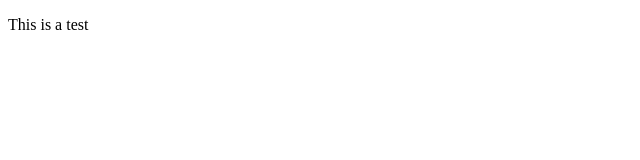
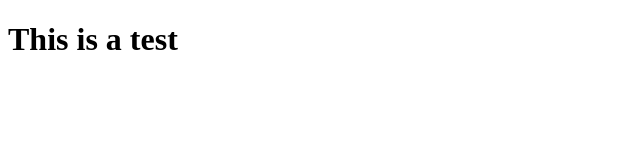
Before and after one commit to AI-Factory-Repos/test-page, a plain HTML site: page frontend/index.html in a window 1280 px wide. Shown: the whole page, without its empty margins (0-640 px from the left). Drawn offline with Linux system fonts and the light colour scheme.

Commit message:
[skip ci] AI Agent: [FE-2] Updated index.html to display 'This is a test' content using a semantic h1 element within the main body. — frontend/index.html

```diff
--- a/frontend/index.html
+++ b/frontend/index.html
@@ -7,7 +7,7 @@
   </head>
   <body>
     <main>
-      <p>This is a test</p>
+      <h1>This is a test</h1>
     </main>
   </body>
 </html>
```
